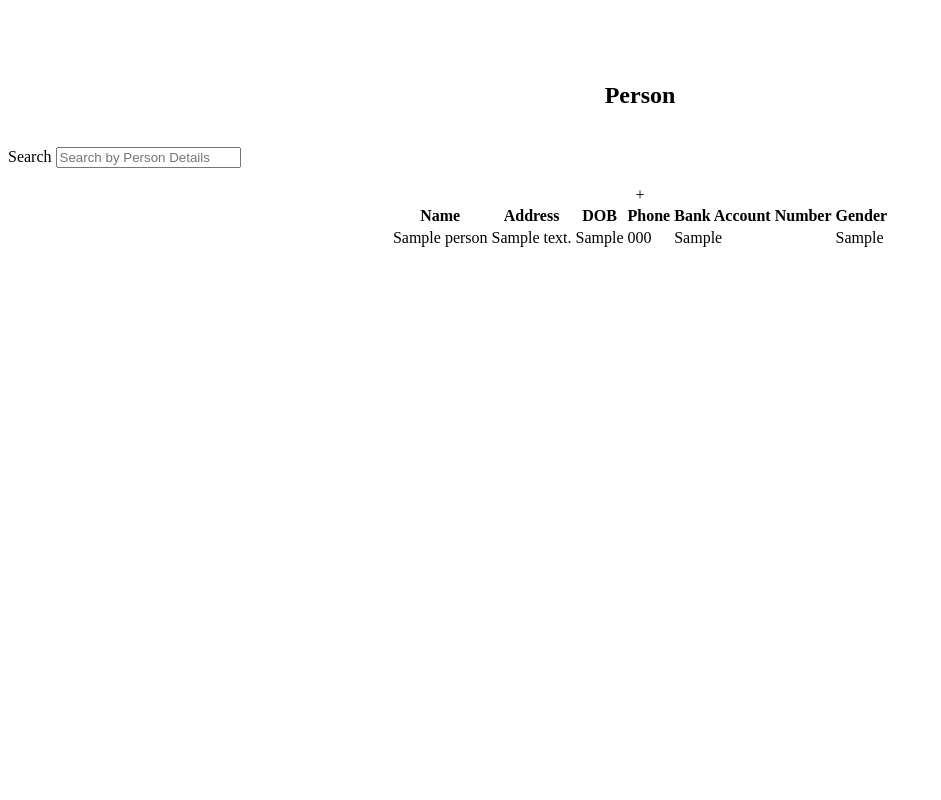
After one commit to brandtjulian10/cardmanagementsystem, a PHP site: page /search.php in a window 1280 px wide. The commit adds this page. Shown: the whole page, without its empty margins (0-941 px from the left). Run offline with PHP 8.4, Linux system fonts and the light colour scheme; tables that the repository leaves empty or names only in its code hold one stand-in row (values such as "Sample post"); some libraries are stand-ins or nearby versions.

Commit message:
Solve it

```diff
--- /dev/null
+++ b/connection.php
@@ -0,0 +1,7 @@
+<?php
+
+$conn = new mysqli('localhost','root','','userdata');
+if($conn->connect_error)
+	die("Fatal Error");
+
+?>
--- /dev/null
+++ b/fetch.php
@@ -0,0 +1,53 @@
+<?php
+require 'connection.php';
+$output = '';
+if(isset($_POST["query"]))
+{
+	$search = $conn->real_escape_string($_POST["query"]);
+	$query = "
+	SELECT * FROM person
+	WHERE name LIKE '%".$search."%'
+	OR address LIKE '%".$search."%'
+	OR phone LIKE '%".$search."%'
+	OR gender LIKE '%".$search."%'
+	OR bankacc LIKE '%".$search."%'
+	";
+}
+else
+{
+	$query = "SELECT * FROM person";
+}
+
+$result = $conn->query($query);
+if($result->num_rows > 0)
+{
+	$output .= '<div class="table-responsive">
+					<table class="table table bordered">
+						<tr>
+							<th>Name</th>
+							<th>Address</th>
+							<th>DOB</th>
+							<th>Phone</th>
+							<th>Bank Account Number</th>
+							<th>Gender</th>
+						</tr>';
+	while($row = $result->fetch_array(MYSQLI_ASSOC))
+	{
+		$output .= '
+			<tr>
+				<td>'.$row["name"].'</td>
+				<td>'.$row["address"].'</td>
+				<td>'.$row["dob"].'</td>
+				<td>'.$row["phone"].'</td>
+				<td>'.$row["bankacc"].'</td>
+				<td>'.$row["gender"].'</td>
+			</tr>
+		';
+	}
+	echo '<center>'.$output.'+</center>';
+}
+else
+{
+	echo 'Data Not Found';
+}
+?>
--- /dev/null
+++ b/search.php
@@ -0,0 +1,60 @@
+<html>
+	<head>
+		<meta http-equiv="Content-Type" content="text/html; charset=utf-8" />
+		<title>Person</title>
+		<script src="https://ajax.googleapis.com/ajax/libs/jquery/2.1.3/jquery.min.js"></script>
+	</head>
+	<body>
+		<div class="container">
+			<br>
+			<br>
+			<br>
+			<h2 align="center">Person</h2><br />
+			<div class="form-group">
+				<div class="input-group">
+					<span class="input-group-addon">Search</span>
+					<input type="text" name="search_text" id="search_text" placeholder="Search by Person Details" class="form-control" />
+				</div>
+			</div>
+			<br>
+			<div id="result"></div>
+		</div>
+		<div style="clear:both">
+		</div>
+		<br>
+		<br>
+		<br>
+		<br>
+	</body>
+</html>
+
+
+<script>
+$(document).ready(function(){
+	load_data();
+	function load_data(query)
+	{
+		$.ajax({
+			url:"fetch.php",
+			method:"post",
+			data:{query:query},
+			success:function(data)
+			{
+				$('#result').html(data);
+			}
+		});
+	}
+
+	$('#search_text').keyup(function(){
+		var search = $(this).val();
+		if(search != '')
+		{
+			load_data(search);
+		}
+		else
+		{
+			load_data();
+		}
+	});
+});
+</script>
```
Also changed, not shown: choices.php (added, +24 -0 lines), delete.php (+8 -2 lines), form.php (+4 -7 lines), logged_in_as.php (added, +12 -0 lines), login.php (added, +15 -0 lines), login2.php (added, +48 -0 lines), rs.php (+19 -14 lines).
